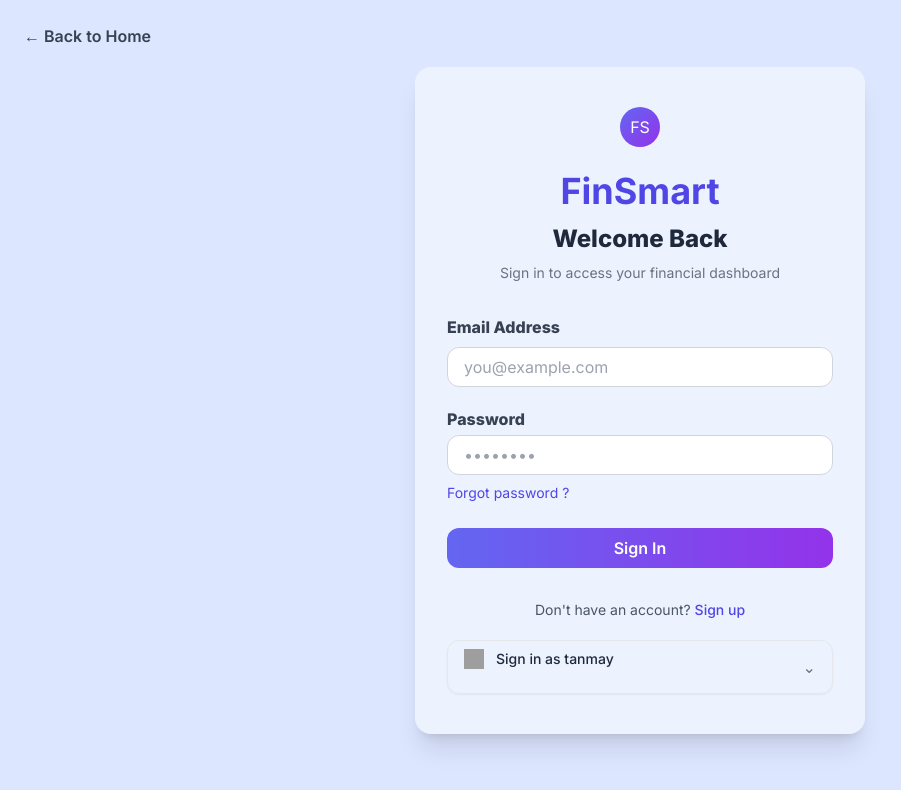
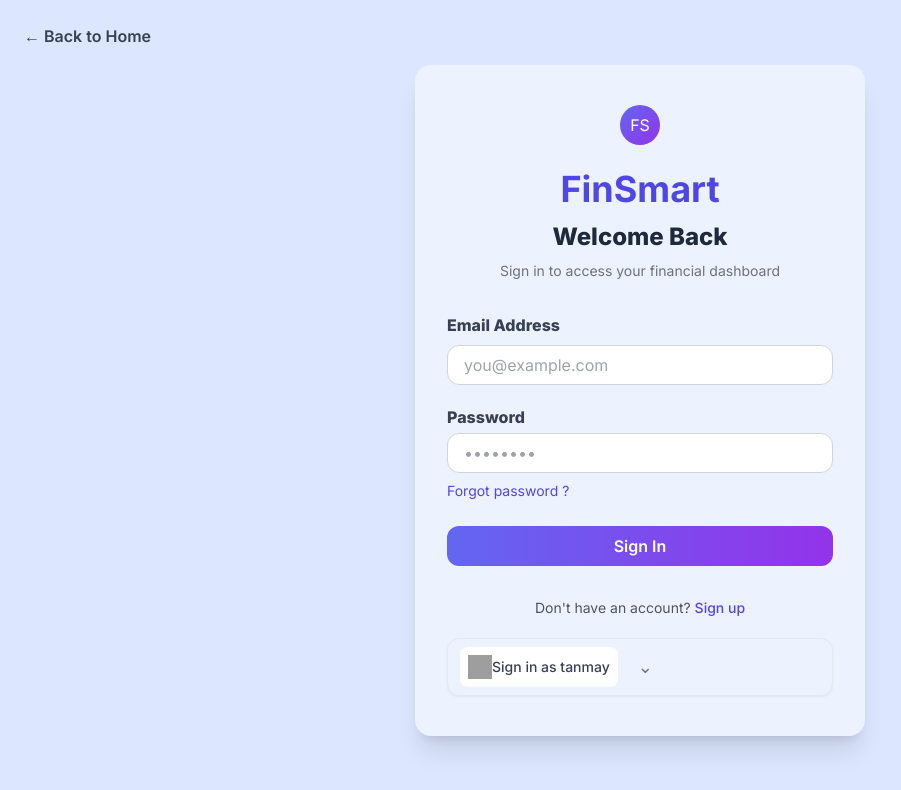
Before and after one commit to tanmaysh1211/FinSMART, a React (Vite) app in the folder client/: page /login in a window 1280 px wide. Shown: the top 790 px of the page, without its empty margins (0-901 px from the left). Built offline with nearby package versions, Linux system fonts and the light colour scheme; grey boxes are pictures that could not be loaded.

Commit message:
changes in google login

```diff
--- a/client/src/pages/Login.jsx
+++ b/client/src/pages/Login.jsx
@@ -472,19 +472,19 @@ export default function Login() {
 
       <button
             onClick={handleGoogleLogin}
-            className="mt-5 w-full flex items-center justify-center sm:justify-between gap-3 px-4 py-2 border rounded-xl shadow-sm hover:bg-gray-50"
-          >
-            <div className="flex items-center gap-3 mb-4">
+            className="mt-5 w-full flex items-center border rounded-xl shadow-sm hover:bg-gray-100 px-3 py-2"
+            >
+            <div className="flex items-center justify-center p-2 mr-3 rounded-lg bg-white">
               <img
                 src="https://developers.google.com/identity/images/g-logo.png"
                 alt="Google"
-                className="w-5 h-5"
+                className="w-6 h-6"
               />
-              <span className="text-sm font-medium">
+              <span className="flex-1 text-sm font-medium text-gray-700">
                 Sign in as tanmay
               </span>
             </div>
-            <span className="text-gray-500">⌄</span>
+            <span className="text-gray-500 text-lg ml-2">⌄</span>
           </button>
 
         </div>
```
